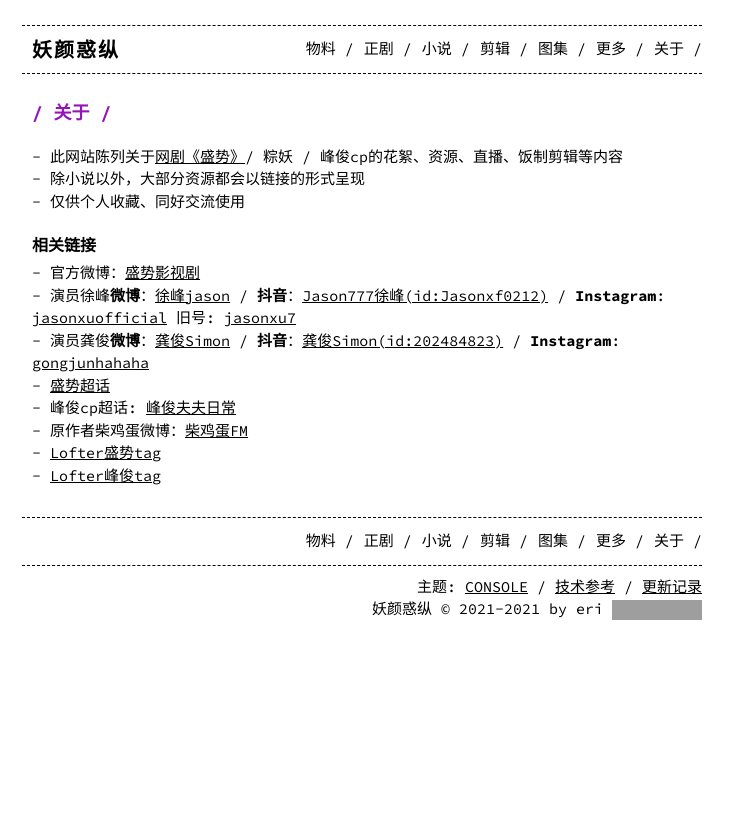
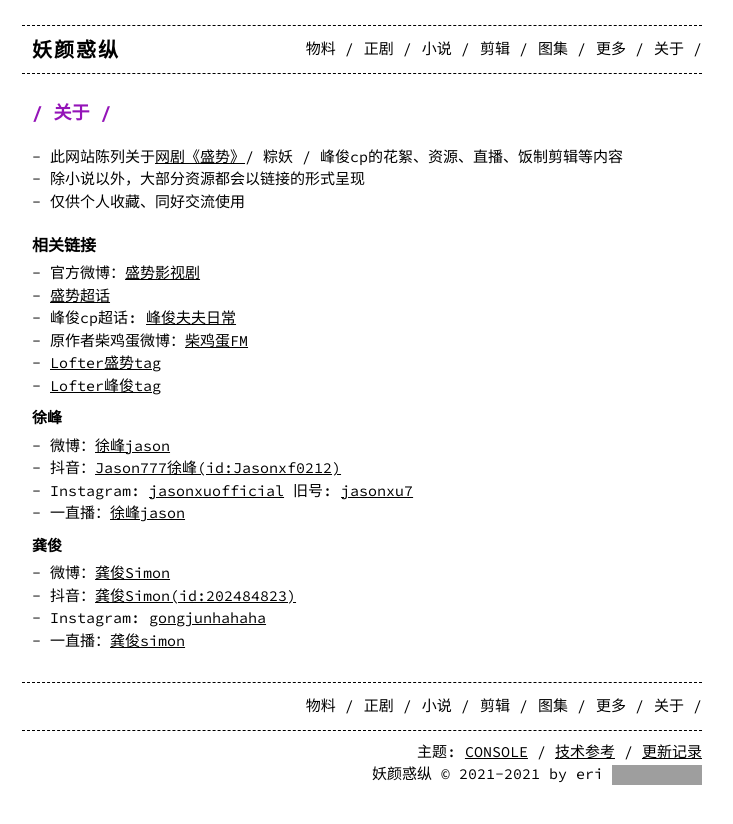
Before and after one commit to eri129/fengjun, a Jekyll site: the page built from about.md, in a window 1280 px wide. Shown: the top 824 px of the page, without its empty margins (278-1011 px from the left). Built offline with Jekyll 4.4.1, drawn with Linux system fonts in a browser that asks for light colours; grey boxes are pictures that could not be loaded.

```diff
--- a/about.md
+++ b/about.md
@@ -10,10 +10,19 @@ layout: page
 ## 相关链接
 
 - 官方微博：[盛势影视剧](https://weibo.com/u/5991275780)
-- 演员徐峰**微博**：[徐峰jason](https://weibo.com/jasonxufeng777777) / **抖音**：[Jason777徐峰(id:Jasonxf0212)](https://v.douyin.com/eYFS8gc/) / **Instagram**: [jasonxuofficial](https://www.instagram.com/jasonxuofficial/) 旧号: [jasonxu7](https://www.instagram.com/jasonxu7/)
-- 演员龚俊**微博**：[龚俊Simon](https://weibo.com/u/2172061270) / **抖音**：[龚俊Simon(id:202484823)](https://v.douyin.com/eYFaSDy/) / **Instagram**: [gongjunhahaha](https://www.instagram.com/gongjunhahaha/)
 - [盛势超话](https://weibo.com/p/100808e2fe3019b0d8e7c153aaa982f9313dba)
 - 峰俊cp超话: [峰俊夫夫日常](https://weibo.com/p/100808d758ab2fbff1ea363fbbe3fff08db427)
 - 原作者柴鸡蛋微博：[柴鸡蛋FM](https://weibo.com/u/3672516770)
 - [Lofter盛势tag](https://www.lofter.com/tag/%E7%9B%9B%E5%8A%BF)
 - [Lofter峰俊tag](https://www.lofter.com/tag/%E5%B3%B0%E4%BF%8A)
+
+#### 徐峰
+* 微博：[徐峰jason](https://weibo.com/jasonxufeng777777)
+* 抖音：[Jason777徐峰(id:Jasonxf0212)](https://v.douyin.com/eYFS8gc/)
+* Instagram: [jasonxuofficial](https://www.instagram.com/jasonxuofficial/) 旧号: [jasonxu7](https://www.instagram.com/jasonxu7/)
+* 一直播：[徐峰jason](https://www.yizhibo.com/member/personel/user_info?memberid=84099826)
+#### 龚俊
+* 微博：[龚俊Simon](https://weibo.com/u/2172061270)
+* 抖音：[龚俊Simon(id:202484823)](https://v.douyin.com/eYFaSDy/)
+* Instagram: [gongjunhahaha](https://www.instagram.com/gongjunhahaha/)
+* 一直播：[龚俊simon](https://www.yizhibo.com/member/personel/user_info?memberid=79987516)
```
Also changed, not shown: index.md (+39 -3 lines), changelog.md.
